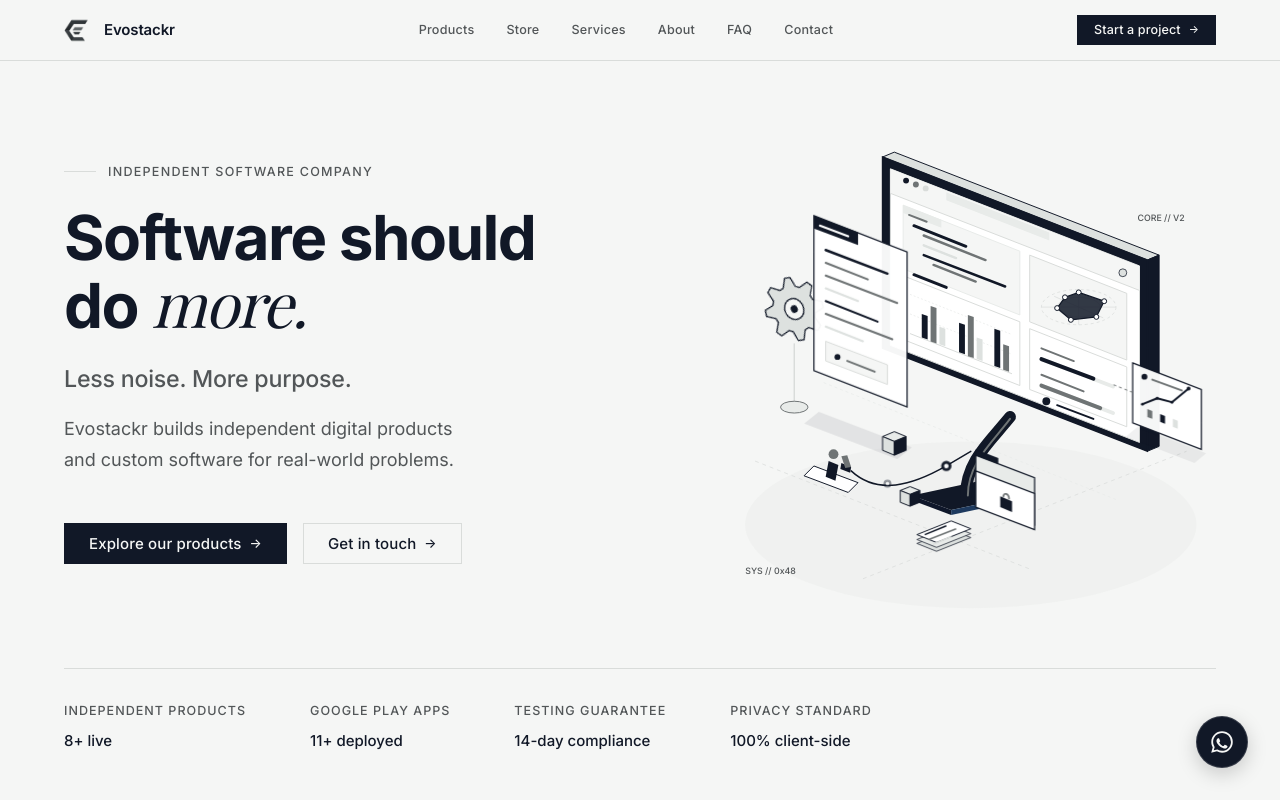
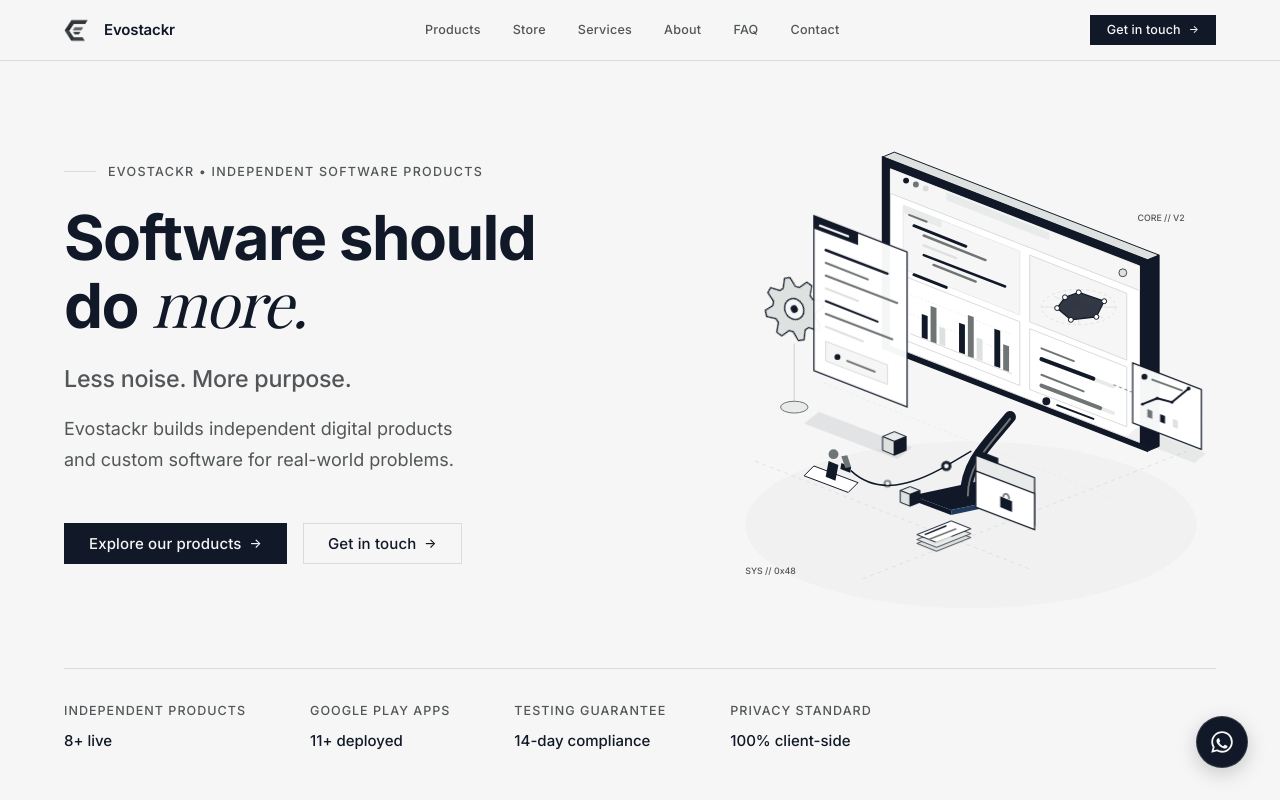
Before and after one commit to Evostackr/evostackr-website, a React (Vite) app: page / in a window 1280 px wide. Shown: the top 800 px of the page. Built offline with nearby package versions, Linux system fonts and the light colour scheme; a web font is replaced by a local one.

Commit message:
fix(seo,design): align H1 entity tokens with title and deduplicate above-fold action competition

```diff
--- a/index.html
+++ b/index.html
@@ -298,8 +298,10 @@
       </header>
       <main>
         <section aria-label="Introduction">
-          <p>Independent Software Company</p>
-          <h1>Software should do more. Less noise. More purpose.</h1>
+          <h1>
+            <span class="hero__eyebrow">Evostackr • Independent Software Products</span>
+            Software should do more. Less noise. More purpose.
+          </h1>
           <p>Evostackr is an independent software company building proprietary products and delivering custom web, SaaS, and automation engineering.</p>
           <a href="/products">Explore our products</a>
           <a href="/#contact">Get in touch</a>
--- a/src/components/Hero.css
+++ b/src/components/Hero.css
@@ -24,6 +24,23 @@
   letter-spacing: -0.025em;
   margin-bottom: var(--space-lg);
   color: var(--color-text);
+}
+
+.hero__eyebrow {
+  display: flex;
+  align-items: center;
+  gap: var(--space-sm);
+  margin-bottom: var(--space-lg);
+  font-size: var(--fs-meta);
+  font-weight: var(--fw-medium);
+  letter-spacing: 0.1em;
+  text-transform: uppercase;
+  color: var(--color-text-secondary);
+  line-height: var(--lh-normal);
+}
+
+.hero__headline-text {
+  display: block;
 }
 
 .hero__subheadline {
--- a/src/components/Hero.tsx
+++ b/src/components/Hero.tsx
@@ -6,14 +6,15 @@
     <section className="hero section" aria-label="Introduction">
       <div className="hero__inner container">
         <div className="hero__content">
-          <div className="section-label">
-            <span className="section-label__line" />
-            <span className="section-label__text">Independent Software Company</span>
-          </div>
-
           <h1 className="hero__headline">
-            Software should <br />
-            do <span className="text-editorial">more.</span>
+            <span className="hero__eyebrow">
+              <span className="section-label__line" aria-hidden="true" />
+              <span className="section-label__text">Evostackr • Independent Software Products</span>
+            </span>
+            <span className="hero__headline-text">
+              Software should <br />
+              do <span className="text-editorial">more.</span>
+            </span>
           </h1>
 
           <p className="hero__subheadline">
--- a/src/components/Navigation.tsx
+++ b/src/components/Navigation.tsx
@@ -145,7 +145,7 @@
           }}
           className="nav__cta btn btn--primary"
         >
-          Start a project <span className="arrow" aria-hidden="true">→</span>
+          Get in touch <span className="arrow" aria-hidden="true">→</span>
         </a>
 
         <button
@@ -253,7 +253,7 @@
             }
           }}
         >
-          Start a project <span className="arrow" aria-hidden="true">→</span>
+          Get in touch <span className="arrow" aria-hidden="true">→</span>
         </a>
       </div>
     </header>
```
